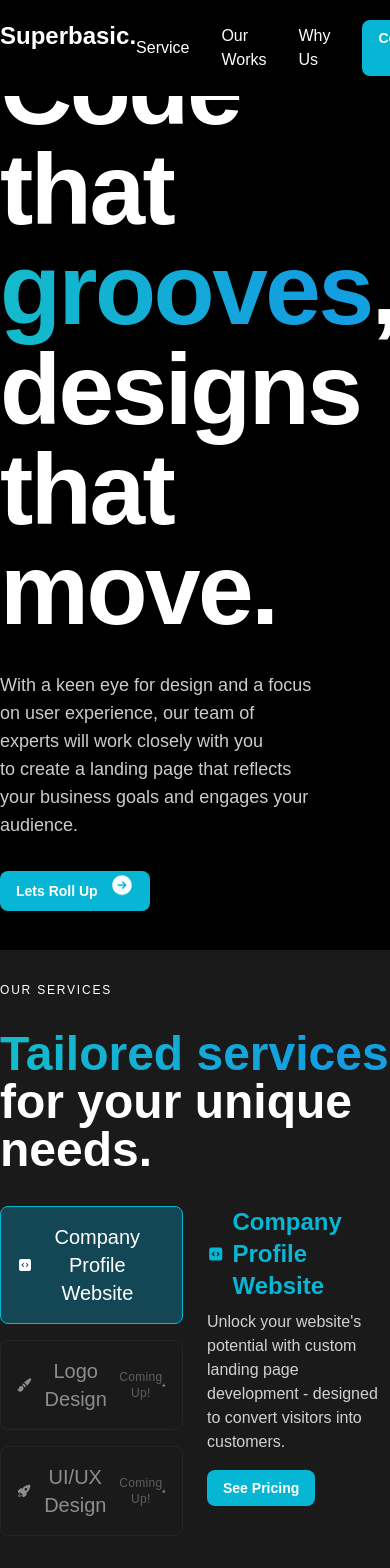
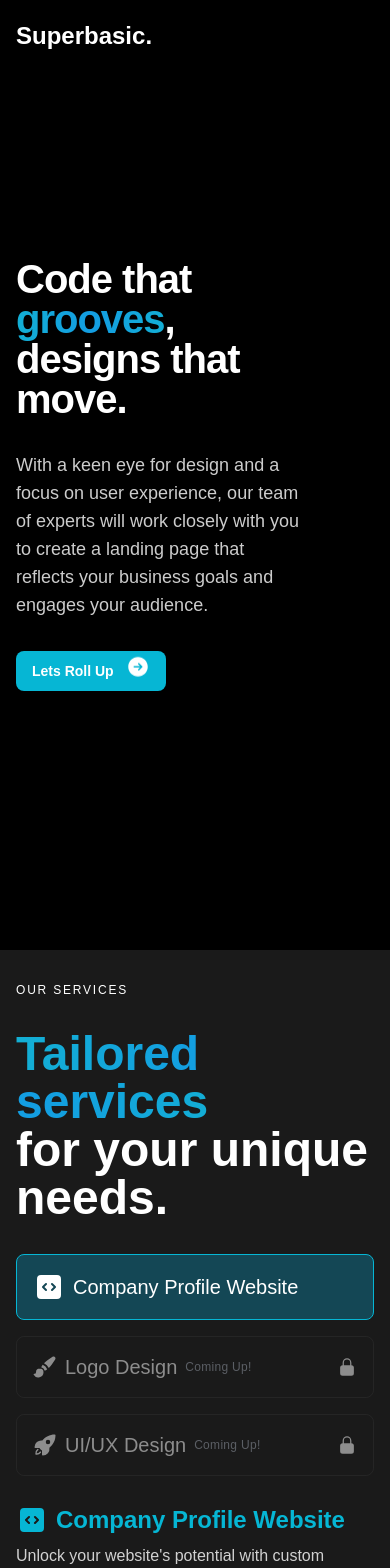
Before and after one commit to ramadhanabs/personal-website-revamp, a Next.js app: page /superbasic in a window 390 px wide. Shown: the top 1568 px of the page. Built offline with nearby package versions, Linux system fonts and the light colour scheme.

Commit message:
SB-feat: fix responsive

```diff
--- a/src/components/elements/Container/Container.tsx
+++ b/src/components/elements/Container/Container.tsx
@@ -7,7 +7,7 @@ interface ContainerProps {
 
 const Container = (props: PropsWithChildren<ContainerProps>) => {
   const { className, children } = props
-  return <div className={twMerge("w-full max-w-[400px] md:max-w-screen-xl mx-auto", className)}>{children}</div>
+  return <div className={twMerge("w-full max-w-[400px] md:max-w-screen-xl mx-auto px-4", className)}>{children}</div>
 }
 
 export default Container
--- a/src/composites/layouts/Header/Header.tsx
+++ b/src/composites/layouts/Header/Header.tsx
@@ -21,7 +21,7 @@ const Header = () => {
       <Container>
         <div className="flex justify-between w-full">
           <h1 className="text-white text-2xl font-bold">Superbasic.</h1>
-          <div className="flex items-center gap-8">
+          <div className="items-center gap-8 hidden md:flex">
             <MenuButton href="/superbasic" label="Service" />
             <MenuButton href="/superbasic" label="Our Works" />
             <MenuButton href="/superbasic" label="Why Us" />
--- a/src/composites/superbasic/home/PricingSection.tsx
+++ b/src/composites/superbasic/home/PricingSection.tsx
@@ -112,7 +112,7 @@ const PricingSection = () => {
         Lets make it <strong className="gradient-text">Groovy!</strong>
       </p>
 
-      <div className="grid grid-cols-3 gap-3 items-center">
+      <div className="grid grid-cols-1 md:grid-cols-3 gap-3 items-center">
         {DATA.map((item) => (
           <div
             className={twMerge(
--- a/src/composites/superbasic/home/ServiceSection.tsx
+++ b/src/composites/superbasic/home/ServiceSection.tsx
@@ -78,7 +78,7 @@ const ServiceItem = (props: ServiceItemProps) => {
 const SelectedService = (props: ServiceItemProps) => {
   const { data } = props
   return (
-    <div className="transition-all ease-in-out duration-200">
+    <div className="transition-all ease-in-out duration-200 my-5">
       <div className="flex items-center text-cyan-500">
         {data.icon}
         <p className="text-2xl ml-2 font-bold text-cyan-500">{data.title}</p>
@@ -101,7 +101,7 @@ const ServiceSection = () => {
         <strong className="gradient-text">Tailored services</strong> <br />
         for your unique needs.
       </p>
-      <div className="grid grid-cols-2 text-white gap-6">
+      <div className="grid grid-cols-1 md:grid-cols-2 text-white gap-2 md:gap-6">
         <div className="flex flex-col gap-4">
           {DATA.map((item) => (
             <ServiceItem
--- a/src/pages/superbasic/index.tsx
+++ b/src/pages/superbasic/index.tsx
@@ -25,7 +25,7 @@ const Superbasic = () => {
         <section className="pt-[150px] pb-[150px]">
           <div className="h-[650px] flex items-center">
             <div className="flex flex-col gap-8 w-[80%]">
-              <h1 className="text-white text-[100px] leading-none font-bold tracking-tight">
+              <h1 className="text-white text-[40px] md:text-[100px] leading-none font-bold tracking-tight">
                 Code that <strong className="gradient-text">grooves</strong>,
                 <br />
                 designs that move.
```
